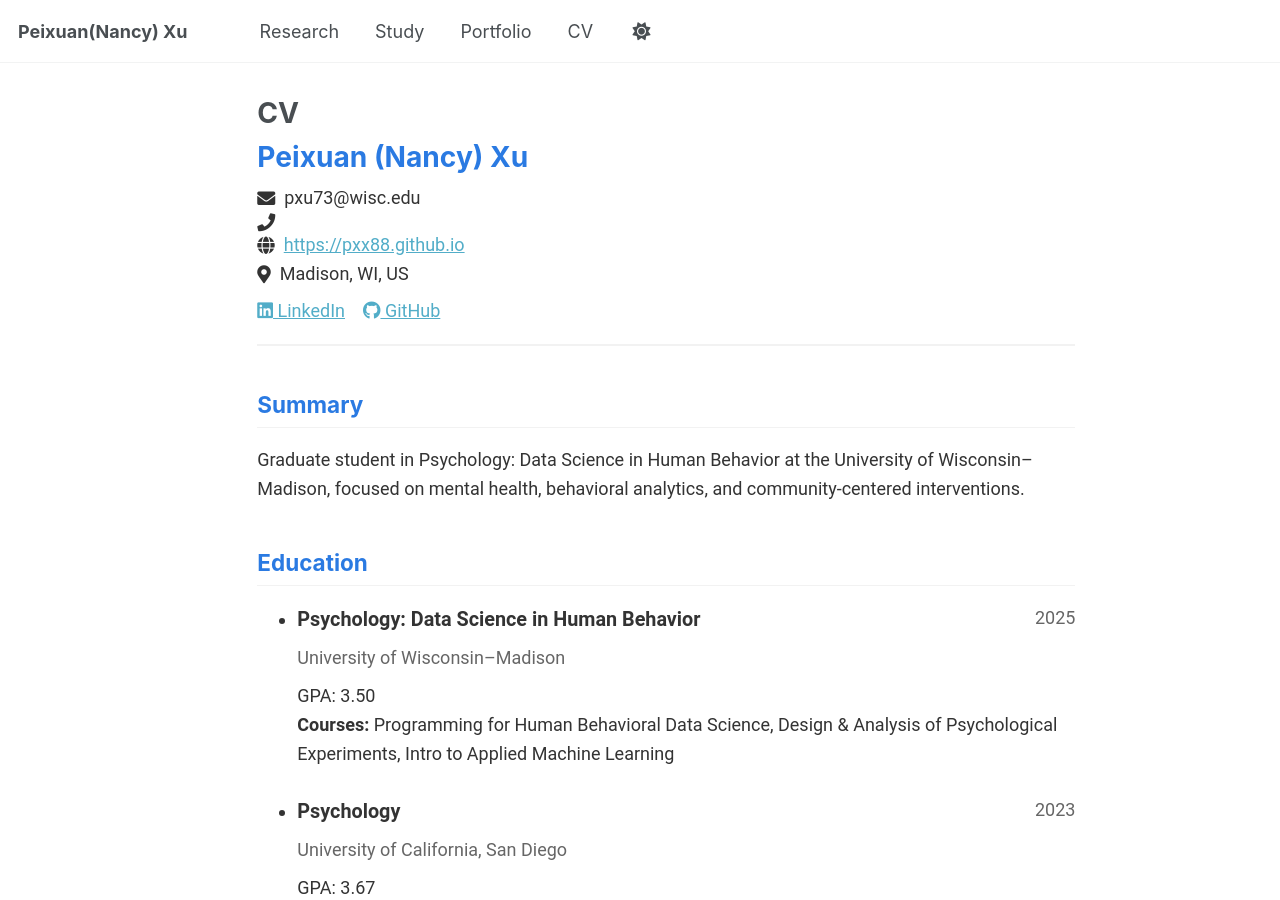
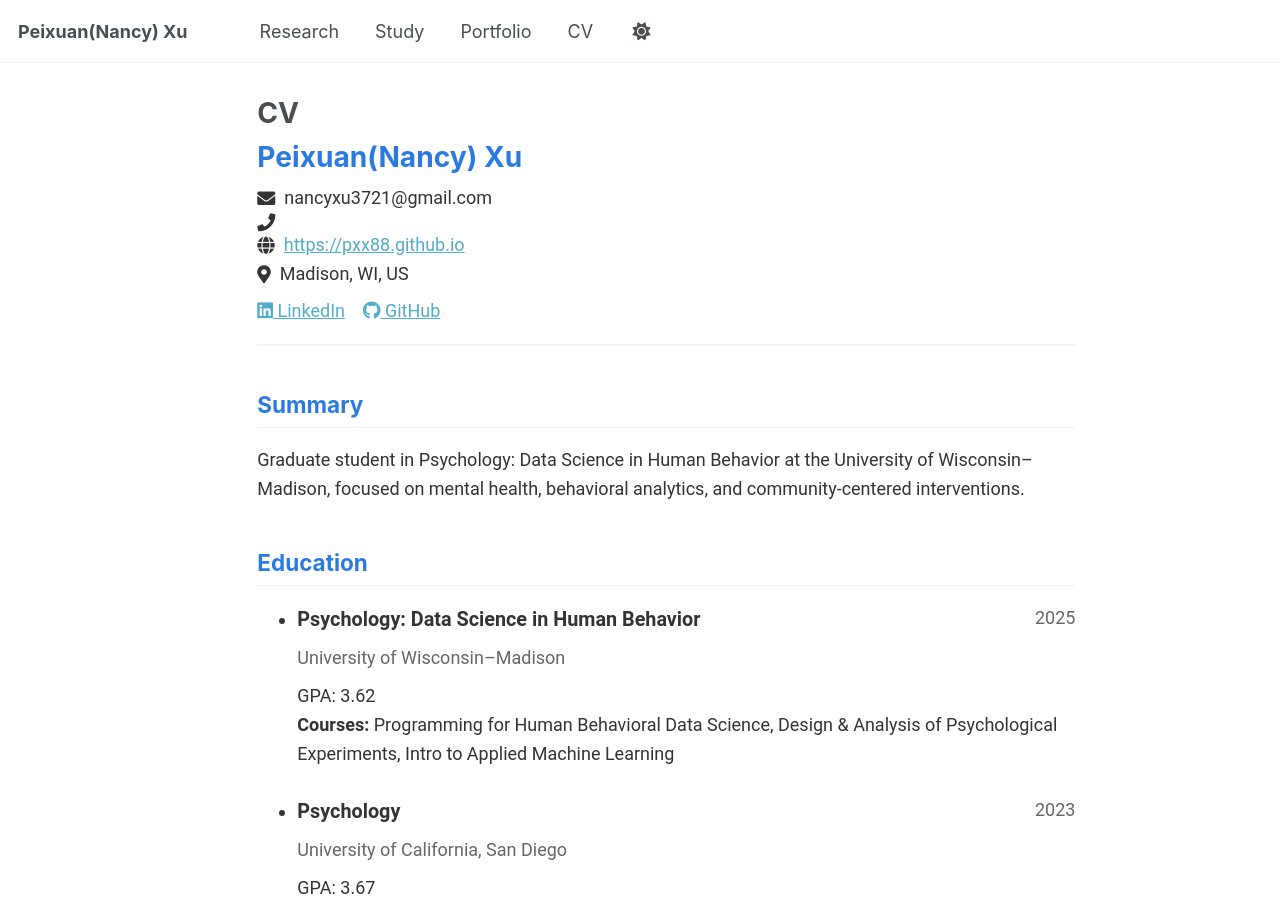
Before and after one commit to pxx88/pxx88.github.io, a Jekyll site: the page built from _pages/cv-json.md, in a window 1280 px wide and 900 px high. Built offline with Jekyll 4.4.1, drawn with Linux system fonts in a browser that asks for light colours.

Commit message:
Update cv.json

```diff
--- a/_data/cv.json
+++ b/_data/cv.json
@@ -1,7 +1,7 @@
 {
   "basics": {
-    "name": "Peixuan (Nancy) Xu",
-    "email": "pxu73@wisc.edu",
+    "name": "Peixuan(Nancy) Xu",
+    "email": "nancyxu3721@gmail.com",
     "phone": "",
     "website": "https://pxx88.github.io",
     "summary": "Graduate student in Psychology: Data Science in Human Behavior at the University of Wisconsin–Madison, focused on mental health, behavioral analytics, and community-centered interventions.",
@@ -68,7 +68,7 @@
       "studyType": "Master of Science",
       "startDate": "2024",
       "endDate": "2025",
-      "gpa": "3.50",
+      "gpa": "3.62",
       "courses": [
         "Programming for Human Behavioral Data Science",
         "Design & Analysis of Psychological Experiments",
```
